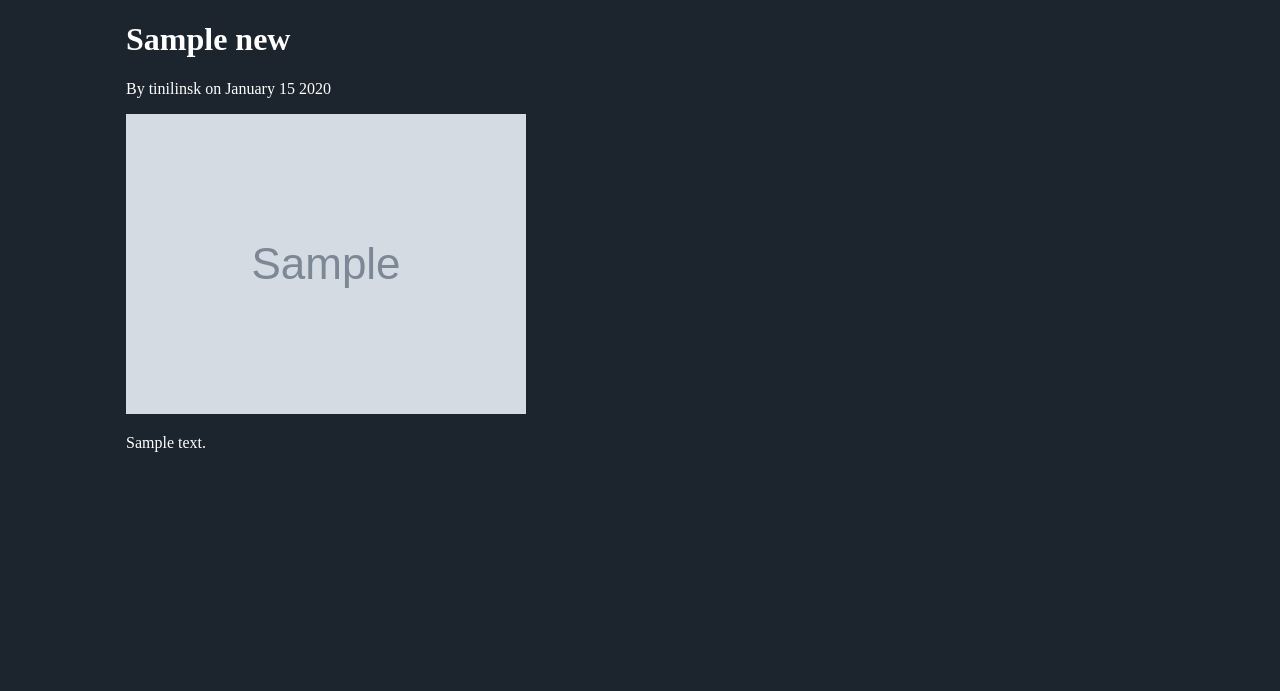
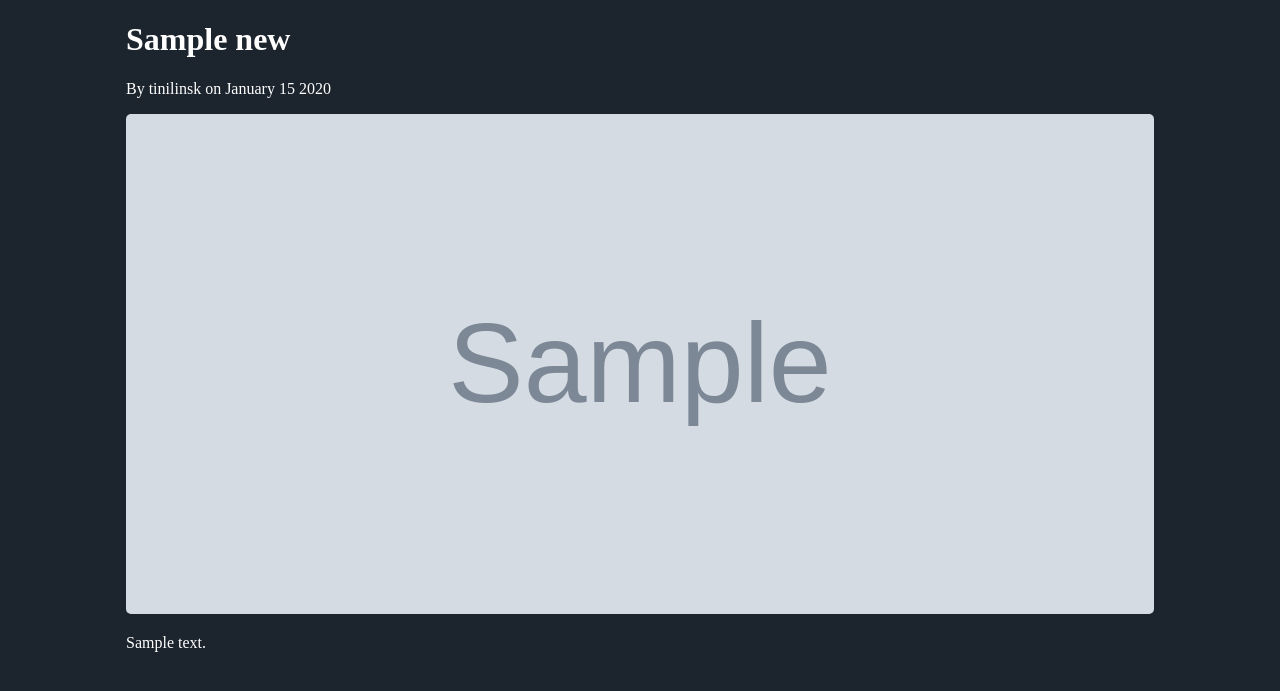
Before and after one commit to Tinilinsk/Dotastat, a PHP site: page /Pages/news_detail.php?id=1 in a window 1280 px wide. Shown: the part 38-729 px from the top of the page. Run offline with PHP 8.4, Linux system fonts and the light colour scheme; data comes from the database, SQL or seed files in the repository; tables that the repository leaves empty hold one stand-in row (values such as "Sample post"); grey boxes marked "Sample" are stand-in pictures.

Commit message:
Fixed img in news detail

```diff
--- a/Style/news_detail.css
+++ b/Style/news_detail.css
@@ -18,3 +18,10 @@ html, body {
     padding: 20px;
     color: white;
 }
+
+.news-detail img {
+    width: 100%;
+    max-height: 500px;
+    object-fit: cover;
+    border-radius: 5px;
+}
```
